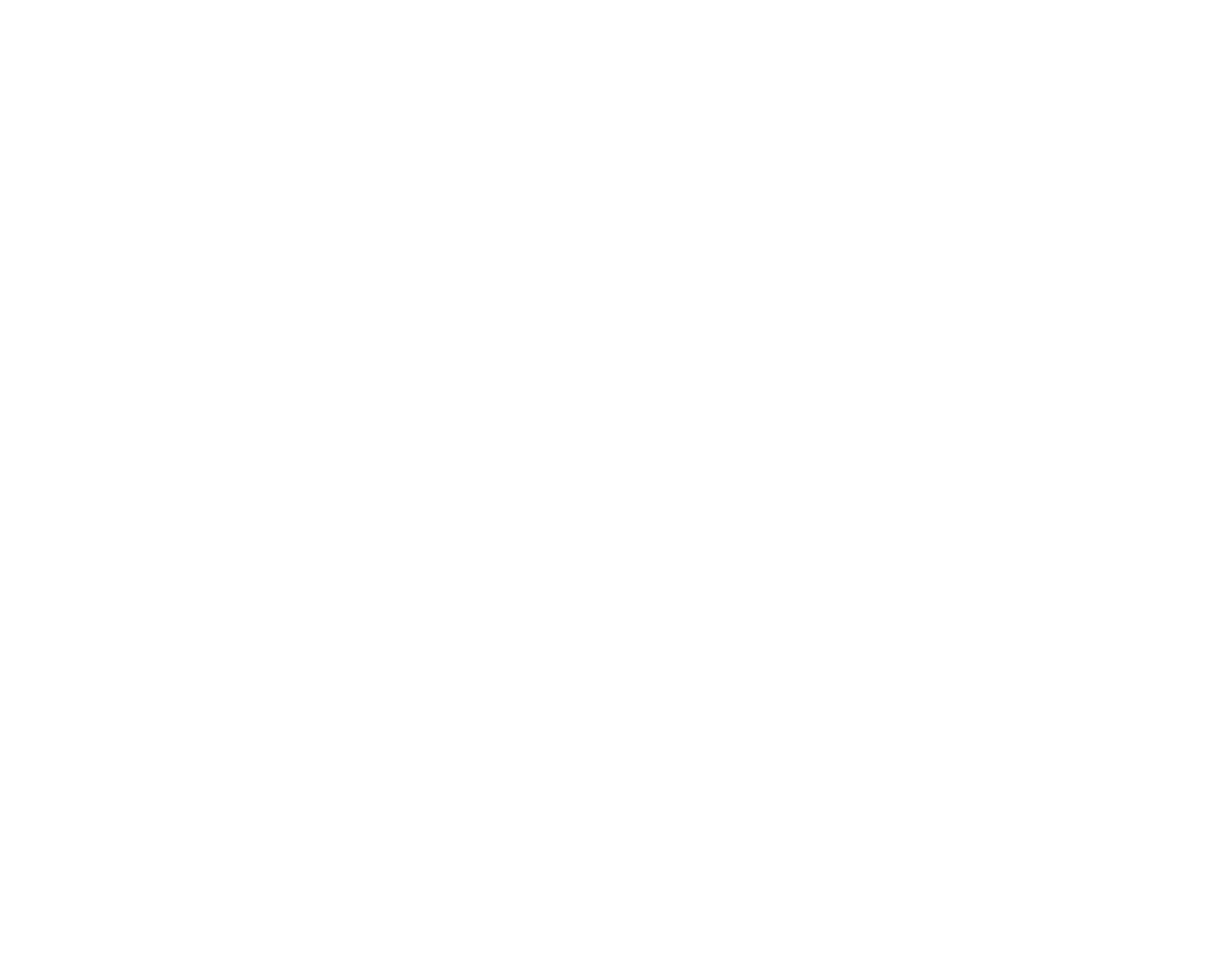
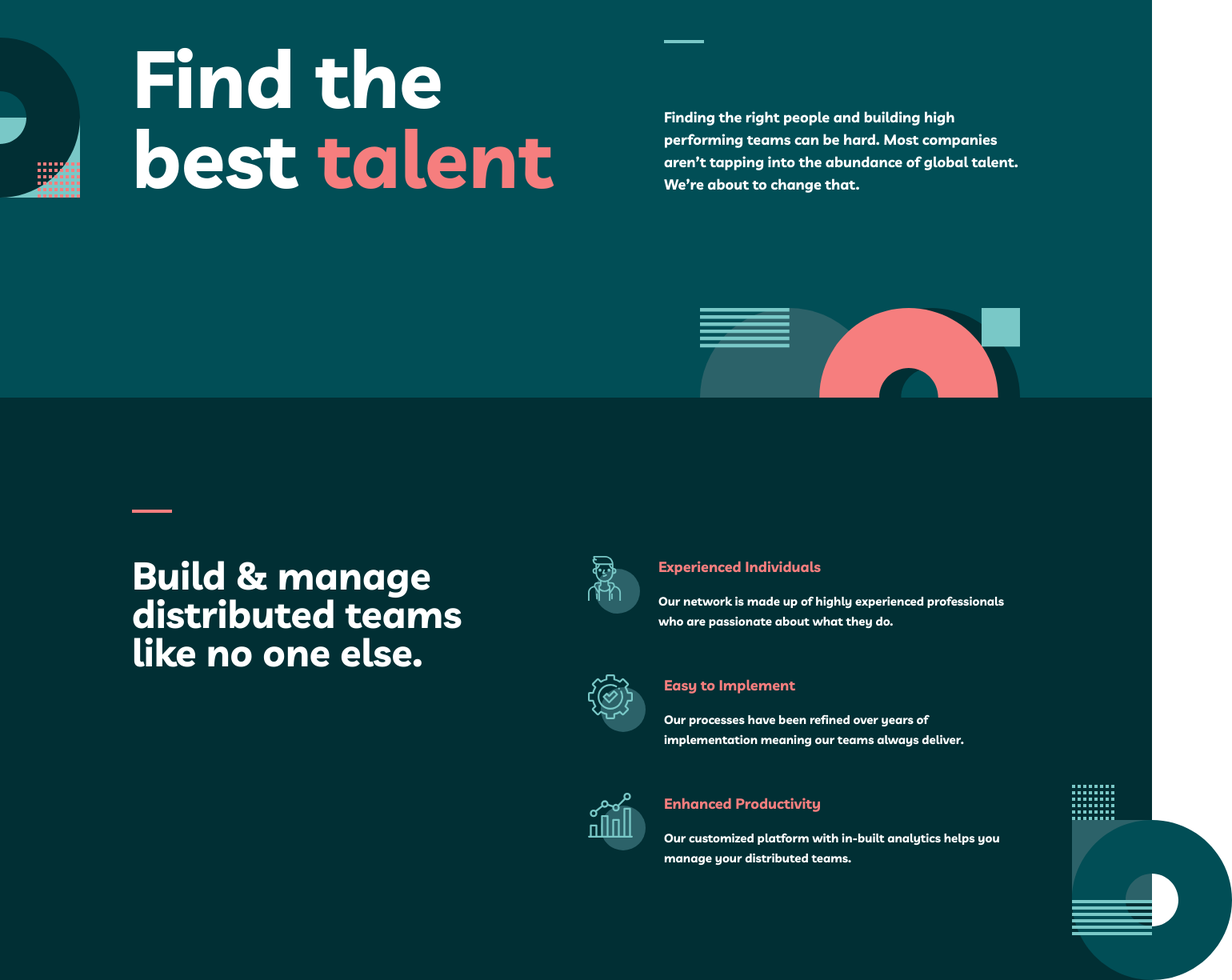
Before and after one commit to ElodieMann/pixel-perfect, a React (Vite) app: page / in a window 1280 px wide. Shown: the part 328-1553 px from the top of the page at 80% size, 1540 px wide, since content can reach past the window. Before the commit the page ends 800 px from the top, so only its background shows below. Built offline with nearby package versions, Linux system fonts and the light colour scheme.

Commit message:
main cmpt

```diff
--- /dev/null
+++ b/src/components/Header/Header.jsx
@@ -0,0 +1,28 @@
+import React from "react";
+import styles from "./Header.module.scss";
+import pattern1 from "../../assets/images/bg-pattern-home-1.svg";
+import pattern2 from "../../assets/images/bg-pattern-home-2.svg";
+
+const Header = () => {
+  return (
+    <div className={styles.headerContainer}>
+      <img className={styles.pattern1} src={pattern1} alt="pattern1" />
+
+      <h1>
+        Find the <br />
+        best <span>talent</span>
+      </h1>
+      <div className={styles.rightHeader}>
+        <hr />
+        <p>
+          Finding the right people and building high performing teams can be
+          hard. Most companies aren’t tapping into the abundance of global
+          talent. We’re about to change that.
+        </p>
+      </div>
+      <img className={styles.pattern2} src={pattern2} alt="pattern2" />
+    </div>
+  );
+};
+
+export default Header;
--- /dev/null
+++ b/src/components/Header/Header.module.scss
@@ -0,0 +1,47 @@
+@import "../../styles/setup/variables.scss";
+@import "../../styles/setup/mixins.scss";
+
+.headerContainer {
+  background-color: $midnight-green;
+  @include flex-container(row, space-between, center, 30px);
+  position: relative;
+  padding: 173px 165px 250px;
+
+
+  h1 {
+    @include typography(h1-large);
+    width: 635px;
+
+    span {
+      color: $light-coral;
+    }
+  }
+
+  .rightHeader {
+    @include flex-container(column, space-between, start, 79px);
+    width: 445px;
+
+    hr {
+      @include hr($rapture-blue)
+
+    }
+
+    p {
+      @include typography(body1);
+    }
+  }
+
+  .pattern1 {
+    position: absolute;
+    width: 200px;
+    height: 200px;
+    left: -100px;
+    bottom: 250px;
+  }
+  .pattern2 {
+    position: absolute;
+    width: 400px;
+    right: 165px;
+    bottom: 0;
+  }
+}
--- /dev/null
+++ b/src/components/Main/Main.jsx
@@ -0,0 +1,58 @@
+import React from "react";
+import styles from "./Main.module.scss";
+import pattern3 from "../../assets/images/bg-pattern-home-3.svg";
+import iconperson from "../../assets/images/icon-person.svg";
+import iconcog from "../../assets/images/icon-cog.svg";
+import iconchart from "../../assets/images/icon-chart.svg";
+
+const Main = () => {
+  return (
+    <div className={styles.mainContainer}>
+      <hr />
+      <img className={styles.pattern3} src={pattern3} alt="pattern3" />
+      <div className={styles.mainLayout}>
+        <div className={styles.leftMain}>
+          <h2>Build & manage <br /> distributed teams <br /> like no one else.</h2>
+        </div>
+        <ul className={styles.rightMain}>
+          <li>
+            <img
+              className={styles.iconperson}
+              src={iconperson}
+              alt="iconperson"
+            />
+            <div>
+              <h4>Experienced Individuals</h4>
+              <p>
+                Our network is made up of highly experienced professionals who
+                are passionate about what they do.
+              </p>
+            </div>
+          </li>
+          <li>
+            <img className={styles.iconcog} src={iconcog} alt="iconcog" />
+            <div>
+              <h4>Easy to Implement</h4>
+              <p>
+                Our processes have been refined over years of implementation
+                meaning our teams always deliver.
+              </p>
+            </div>
+          </li>
+          <li>
+            <img className={styles.iconchart} src={iconchart} alt="iconchart" />
+            <div>
+              <h4>Enhanced Productivity</h4>
+              <p>
+                Our customized platform with in-built analytics helps you manage
+                your distributed teams.
+              </p>
+            </div>
+          </li>
+        </ul>
+      </div>
+    </div>
+  );
+};
+
+export default Main;
--- /dev/null
+++ b/src/components/Main/Main.module.scss
@@ -0,0 +1,53 @@
+@import "../../styles/setup/variables.scss";
+@import "../../styles/setup/mixins.scss";
+
+.mainContainer {
+  background-color: $sacramento-state-green;
+  padding: 140px 165px 140px;
+  position: relative;
+
+  .pattern3 {
+    position: absolute;
+    bottom: 0;
+    right: -100px;
+  }
+  hr {
+    @include hr($light-coral);
+    margin-bottom: 54px;
+  }
+
+  .mainLayout {
+    @include flex-container($gap: 125px);
+    gap: 125px;
+    h2 {
+      @include typography(h2);
+      width: 445px;
+    }
+
+    ul {
+      @include flex-container(column, flex-start, flex-start, 54px);
+    }
+  }
+
+  .rightMain {
+    list-style: none;
+
+    li {
+      @include flex-container($gap: 23px);
+
+      h4 {
+        color: $light-coral;
+        margin-bottom: 16px;
+        @include typography(h3);
+      }
+      img {
+        width: 72px;
+        height: 72px;
+      }
+
+      p {
+        @include typography(body2);
+      }
+    }
+  }
+}
--- a/src/components/Nav.module.scss
+++ /dev/null
@@ -1,28 +0,0 @@
-@import "../styles/setup/variables.scss";
-@import "../styles/setup/mixins.scss";
-
-.navContainer {
-  background-color: $midnight-green;
-  padding: 77px 165px;
-}
-
-ul,
-.links {
-  @include flex-container(row, space-between, center);
-  list-style: none;
-}
-
-
-.links {
-gap: 80px;
-}
-
-a{
-    text-decoration: none;
-    color: $white;
-    margin-right: 20px;
-}
-
-button {
-    @include button-style('primary', 'normal')
-}
--- a/src/components/Nav.jsx
+++ b/src/components/Nav/Nav.jsx
@@ -1,21 +1,23 @@
 import React from "react";
 import { Link } from "react-router-dom";
-import logo from '../assets/images/logo.svg'
+import logo from "../../assets/images/logo.svg";
 import styles from "./Nav.module.scss";
 
 const Nav = () => {
   return (
     <div className={styles.navContainer}>
       <ul>
-        <li className={styles.links}>
+        <li>
           <img src={logo} alt="logo team" />
           <div>
-            <Link to="/home">home</Link>
+            <Link to="/">home</Link>
             <Link to="/about">about</Link>
           </div>
         </li>
         <li>
-          <Link to="/contact"><button>contact us</button></Link>
+          <Link to="/contact">
+            <button>contact us</button>
+          </Link>
         </li>
       </ul>
     </div>
--- /dev/null
+++ b/src/components/Nav/Nav.module.scss
@@ -0,0 +1,23 @@
+@import "../../styles/setup/variables.scss";
+@import "../../styles/setup/mixins.scss";
+
+.navContainer {
+  background-color: $midnight-green;
+  padding: 77px 165px;
+
+  ul,
+  li {
+    @include flex-container(row, space-between, center, 80px);
+    list-style: none;
+
+    a {
+      text-decoration: none;
+      color: $white;
+      margin-right: 20px;
+    }
+  }
+
+  button {
+    @include button-style("primary", "normal");
+  }
+}
--- a/src/pages/Home/Home.jsx
+++ b/src/pages/Home/Home.jsx
@@ -1,5 +1,7 @@
 import React from 'react';
-import Nav from '../../components/Nav'
+import Nav from '../../components/Nav/Nav'
+import Header from '../../components/Header/Header';
+import Main from '../../components/Main/Main';
 
 
 const Home = () => {
@@ -7,6 +9,8 @@
     return (
         <>
         <Nav />
+        <Header />
+        <Main />
         </>
     );
 };
--- a/src/styles/setup/mixins.scss
+++ b/src/styles/setup/mixins.scss
@@ -95,9 +95,18 @@
 
 
     // FLEX
-    @mixin flex-container($direction: row, $justify: flex-start, $align: stretch) {
+    @mixin flex-container($direction: row, $justify: flex-start, $align: stretch, $gap) {
       display: flex;
       flex-direction: $direction;
       justify-content: $justify;
       align-items: $align;
+      gap: $gap;
     }
+
+    //HR
+    @mixin hr($color) {
+        width: 50px;
+        height: 4px;
+        background-color: $color;
+        border: none;
+    }
```
